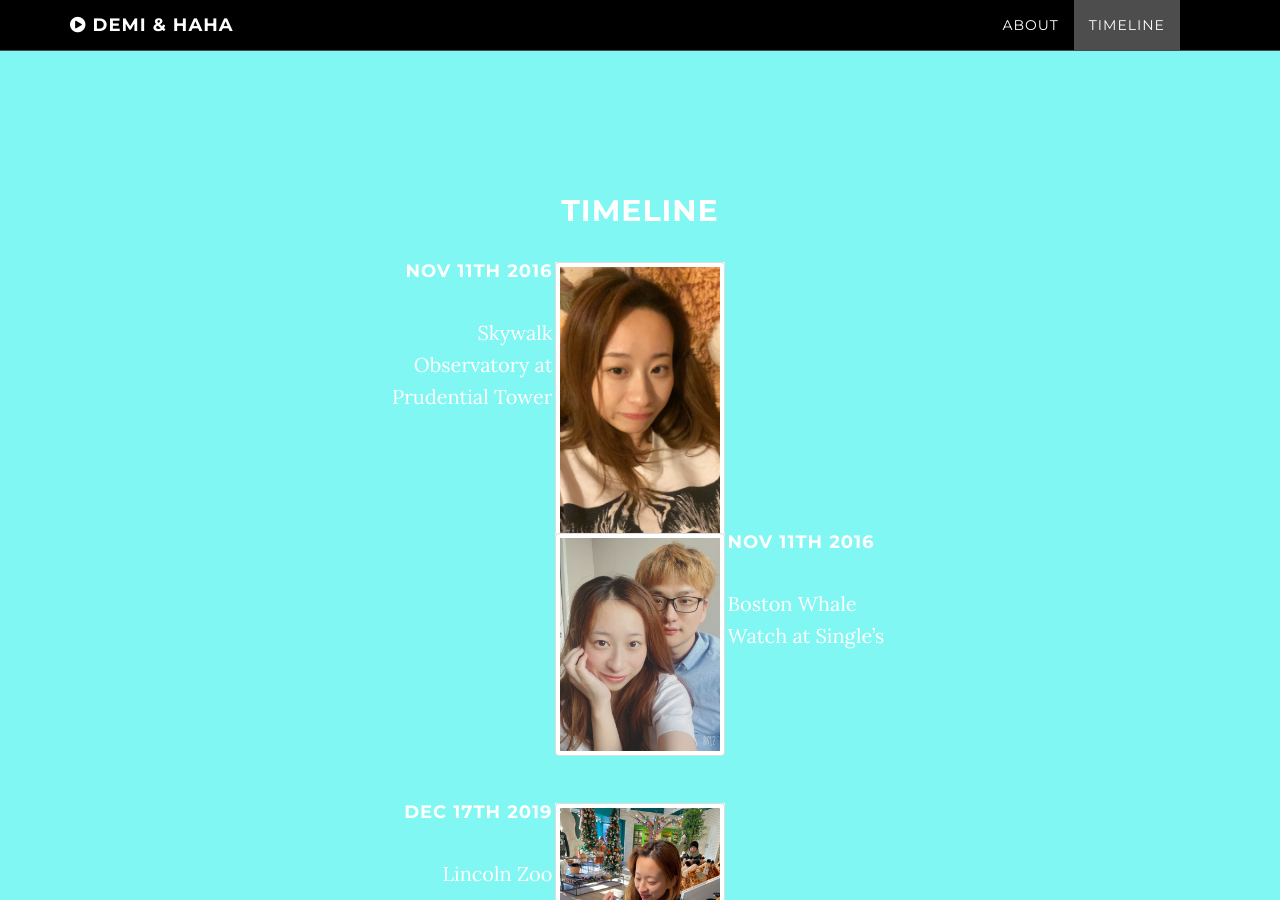
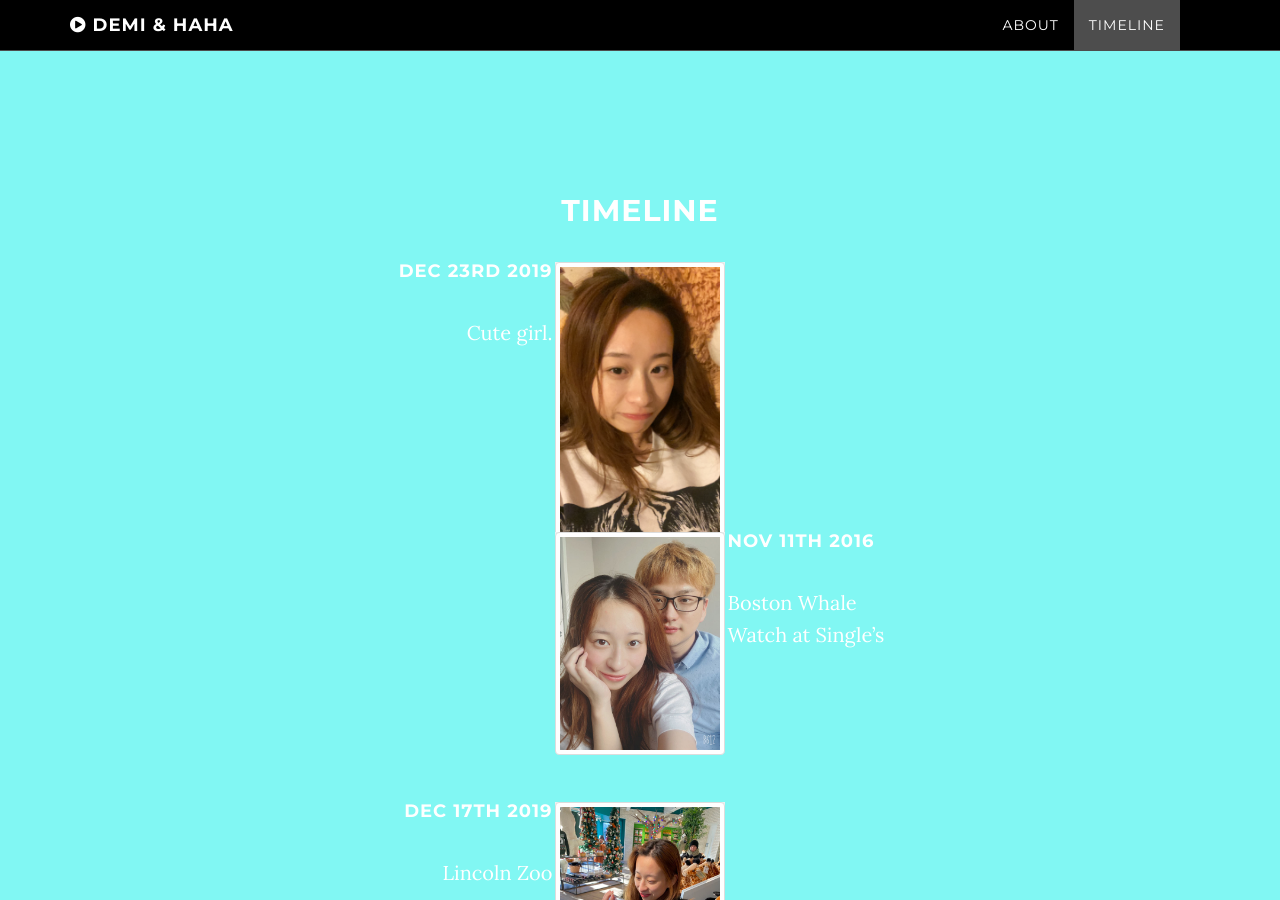
Before and after one commit to lovedemi/lovedemi.github.io, a Jekyll site: the page built from index.html, in a window 1280 px wide and 900 px high, scrolled down 1306 px. Built offline with Jekyll 4.4.1, drawn with Linux system fonts in a browser that asks for light colours; comment, search, counter and statistics services are not loaded.

Commit message:
Update 2014-01-01-job01.markdown

```diff
--- a/_posts/2014-01-01-job01.markdown
+++ b/_posts/2014-01-01-job01.markdown
@@ -1,7 +1,7 @@
 ---
 layout: null
-title: Nov 11th 2016
+title: Dec 23rd 2019
 subtitle:
 image: "img/timeline/4.jpg"
 ---
-Skywalk Observatory at Prudential Tower
+Cute girl.
```
